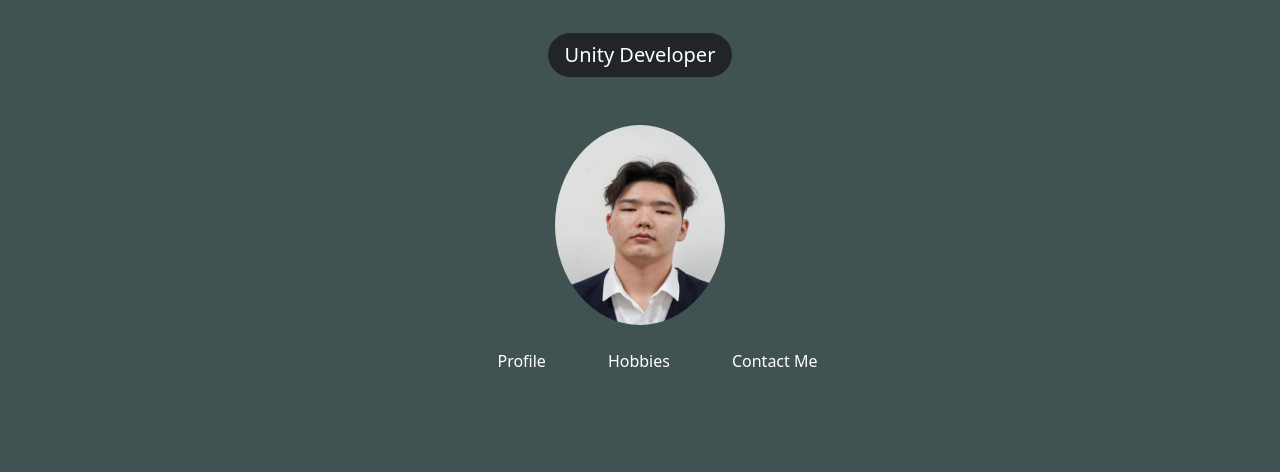
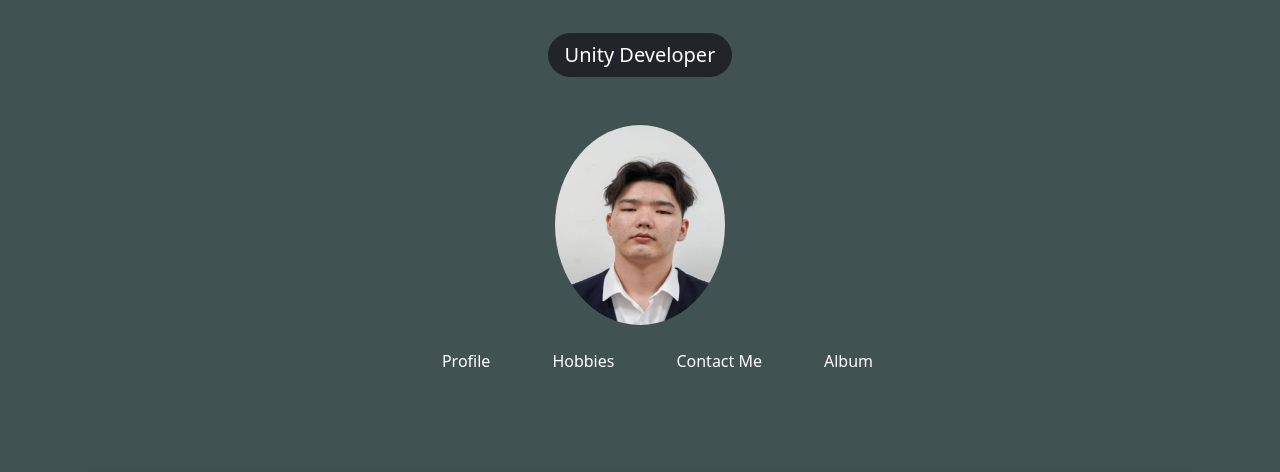
Before and after one commit to xwvwww/Assignment-1-Front-End, a plain HTML site: page Task1/porfolio.html in a window 1280 px wide. Shown: the part 131-603 px from the top of the page. Drawn offline with nearby package versions, Linux system fonts and the light colour scheme.

Commit message:
Added Navbar index.html

```diff
--- a/Task1/porfolio.html
+++ b/Task1/porfolio.html
@@ -21,6 +21,7 @@
             <li class="nav-item"><a class="nav-link text-white" href="#profile">Profile</a></li>
             <li class="nav-item"><a class="nav-link text-white" href="#hobbies">Hobbies</a></li>
             <li class="nav-item"><a class="nav-link text-white" href="#contact">Contact Me</a></li>
+            <li class="nav-item"><a class="nav-link text-white" href="/Task2/index.html">Album</a></li>
         </ul>
     </nav>
 </header>
```
